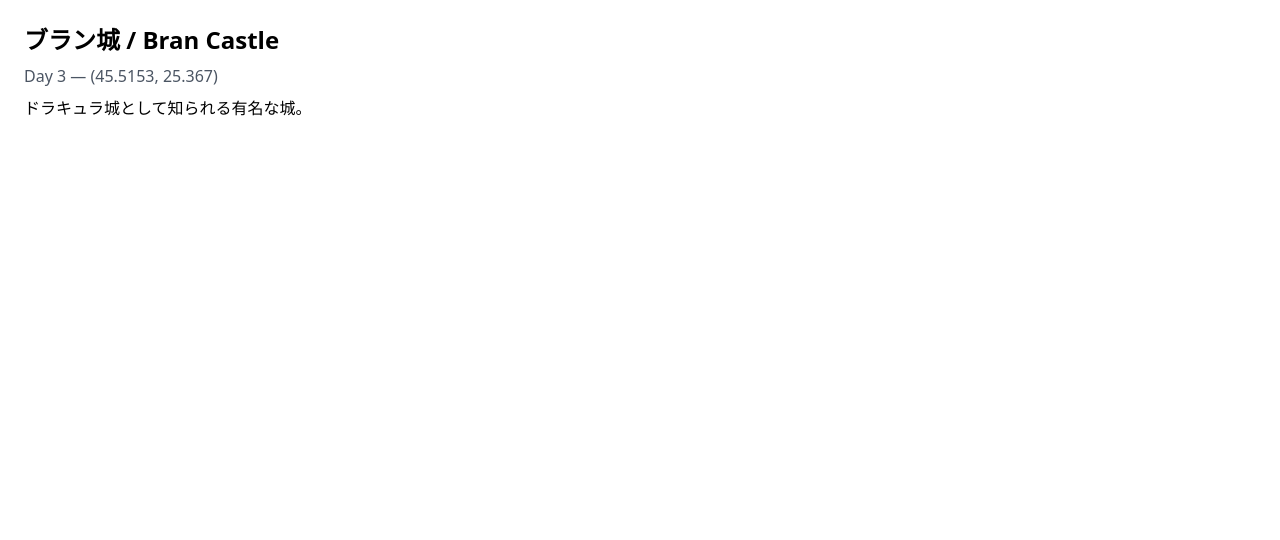
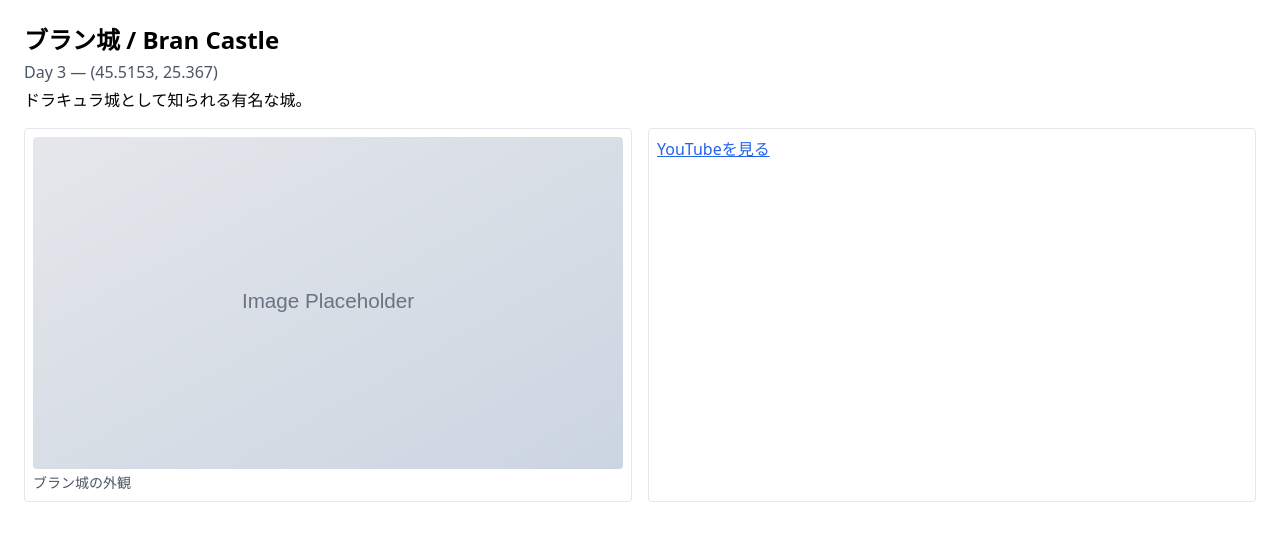
Before and after one commit to shoriputarin/schedule, a Next.js app: page /spots/bran-castle in a window 1280 px wide. Shown: the top 540 px of the page. Built offline with nearby package versions, Linux system fonts and the light colour scheme.

Commit message:
feat(spot): render media with next/image and add placeholder; add basic metadata per spot; update TASKS.md

```diff
--- a/app/spots/[slug]/page.tsx
+++ b/app/spots/[slug]/page.tsx
@@ -1,6 +1,8 @@
 import fs from 'node:fs';
 import path from 'node:path';
+import Image from 'next/image';
 
+type Media = { type: 'image' | 'youtube' | 'url'; src: string; title?: string; alt: string };
 type Spot = {
   slug: string;
   name_ja: string;
@@ -10,6 +12,7 @@ type Spot = {
   lng: number;
   summary_ja: string;
   summary_en: string;
+  media: Media[];
 };
 
 const spotsDir = path.join(process.cwd(), 'content', 'spots');
@@ -19,14 +22,61 @@ export async function generateStaticParams() {
   return files.map(f => ({ slug: f.replace(/\.json$/, '') }));
 }
 
+export async function generateMetadata({ params }: { params: { slug: string } }) {
+  const file = path.join(spotsDir, `${params.slug}.json`);
+  const spot = JSON.parse(fs.readFileSync(file, 'utf8')) as Spot;
+  return {
+    title: `${spot.name_ja} / ${spot.name_en} | Romania Trip`,
+    description: spot.summary_ja,
+  };
+}
+
 export default function SpotPage({ params }: { params: { slug: string } }) {
   const file = path.join(spotsDir, `${params.slug}.json`);
   const spot = JSON.parse(fs.readFileSync(file, 'utf8')) as Spot;
+
+  const publicDir = path.join(process.cwd(), 'public');
+  const resolvedMedia = spot.media?.map((m) => {
+    if (m.type !== 'image') return m;
+    const src = m.src.startsWith('/') ? m.src : `/${m.src}`;
+    const target = path.join(publicDir, src);
+    if (!fs.existsSync(target)) {
+      return { ...m, src: '/images/placeholder.svg' };
+    }
+    return m;
+  }) ?? [];
+
   return (
-    <main className="p-6 space-y-2">
-      <h1 className="text-2xl font-bold">{spot.name_ja} / {spot.name_en}</h1>
-      <p className="text-gray-600">Day {spot.day} — ({spot.lat}, {spot.lng})</p>
-      <p>{spot.summary_ja}</p>
+    <main className="p-6 space-y-4">
+      <header className="space-y-1">
+        <h1 className="text-2xl font-bold">{spot.name_ja} / {spot.name_en}</h1>
+        <p className="text-gray-600">Day {spot.day} — ({spot.lat}, {spot.lng})</p>
+        <p>{spot.summary_ja}</p>
+      </header>
+      <section className="grid gap-4 md:grid-cols-2">
+        {resolvedMedia.map((m, idx) => {
+          if (m.type === 'image') {
+            return (
+              <figure key={idx} className="rounded border p-2 bg-white">
+                <Image src={m.src} alt={m.alt} width={800} height={450} className="w-full h-auto rounded" />
+                {m.title ? <figcaption className="text-sm text-gray-600 mt-1">{m.title}</figcaption> : null}
+              </figure>
+            );
+          }
+          if (m.type === 'youtube') {
+            return (
+              <div key={idx} className="rounded border p-2">
+                <a className="text-blue-600 underline" href={`https://www.youtube-nocookie.com/embed/${m.src}`} target="_blank" rel="noopener noreferrer">YouTubeを見る</a>
+              </div>
+            );
+          }
+          return (
+            <div key={idx} className="rounded border p-2">
+              <a className="text-blue-600 underline" href={m.src} target="_blank" rel="noopener noreferrer">{m.title || m.src}</a>
+            </div>
+          );
+        })}
+      </section>
     </main>
   );
 }
```
Also changed, not shown: public/images/placeholder.svg (added), 1 other file (tests, documents, lock files or other folders).
